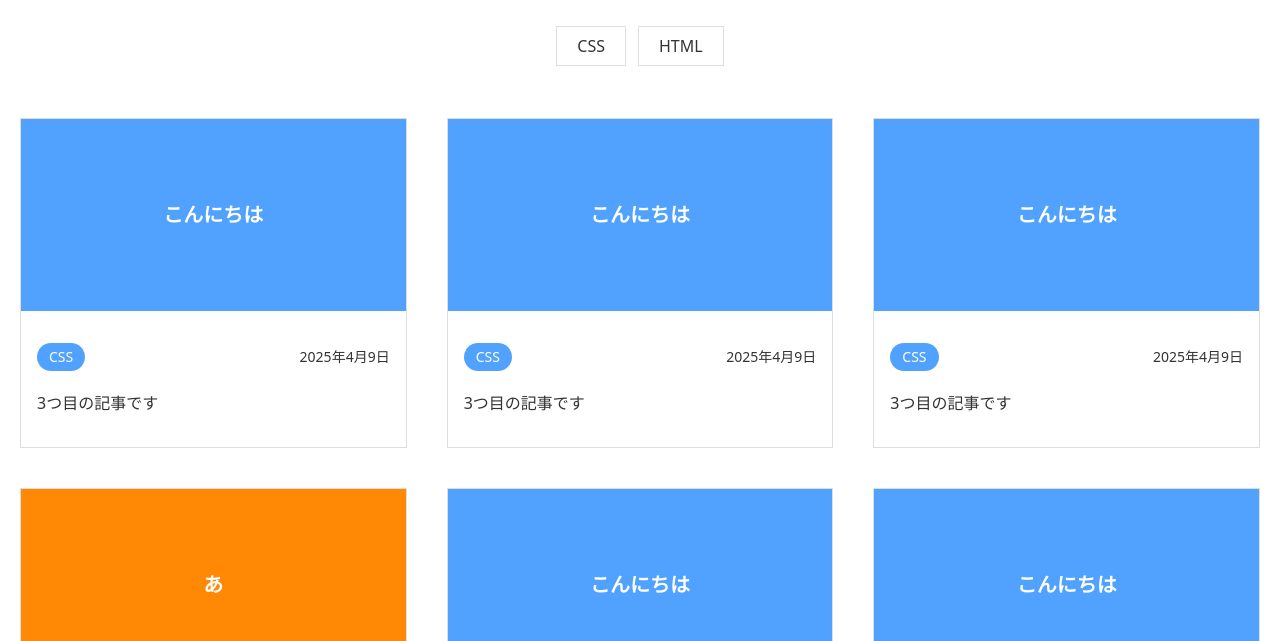
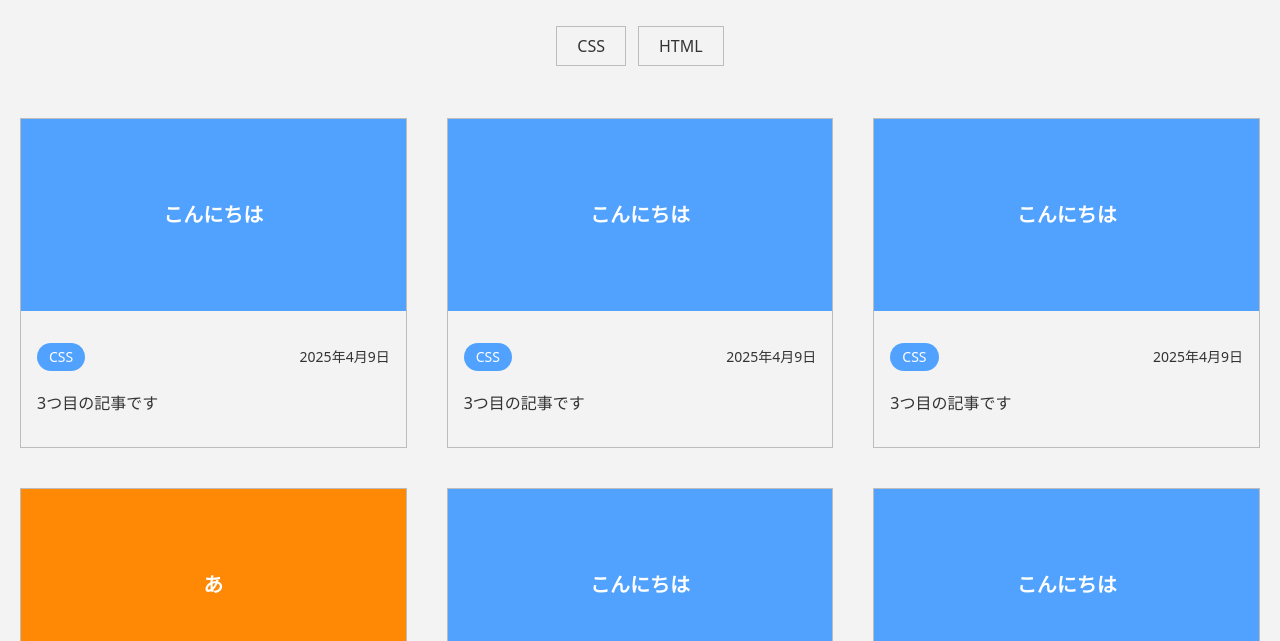
Before and after one commit to ryoma-abe/RyoBlog3, an Astro site: page / in a window 1280 px wide. Shown: the part 159-800 px from the top of the page. Built offline with nearby package versions, Linux system fonts and the light colour scheme; Astro itself is replaced by a stand-in of ours.

Commit message:
グローバルCSSのライトモードおよびダークモードのカラー変数を更新。背景色、テキスト色、ボーダー色を調整し、全体のスタイルを改善。

```diff
--- a/src/components/Molecules/CategoryButton.astro
+++ b/src/components/Molecules/CategoryButton.astro
@@ -24,7 +24,7 @@ const uniqueTags = [
             <a
               href={tagUrl}
               class={`px-5 py-2 transition duration-300 border-primary hover:opacity-70 ${
-                isActive ? "bg-gray-100 text-secondary pointer-events-none" : ""
+                isActive ? "bg-gray-300 text-secondary pointer-events-none" : ""
               }`}
             >
               {tag}
--- a/src/styles/global.css
+++ b/src/styles/global.css
@@ -2,16 +2,16 @@
 
 /* 基本的なカラー変数（ライトモード） */
 :root {
-  --color-primary-bg: white;
+  --color-primary-bg: #f4f3f3;
   --color-primary-text: #333;
   --color-secondary-text: #333;
-  --color-border: #ddd;
+  --color-border: #bcbcbc;
 }
 
 /* ダークモード変数の上書き */
 .dark {
   --color-primary-bg: #333;
-  --color-primary-text: white;
+  --color-primary-text: #f4f3f3;
   --color-border: #bcbcbc;
 }
 
```
